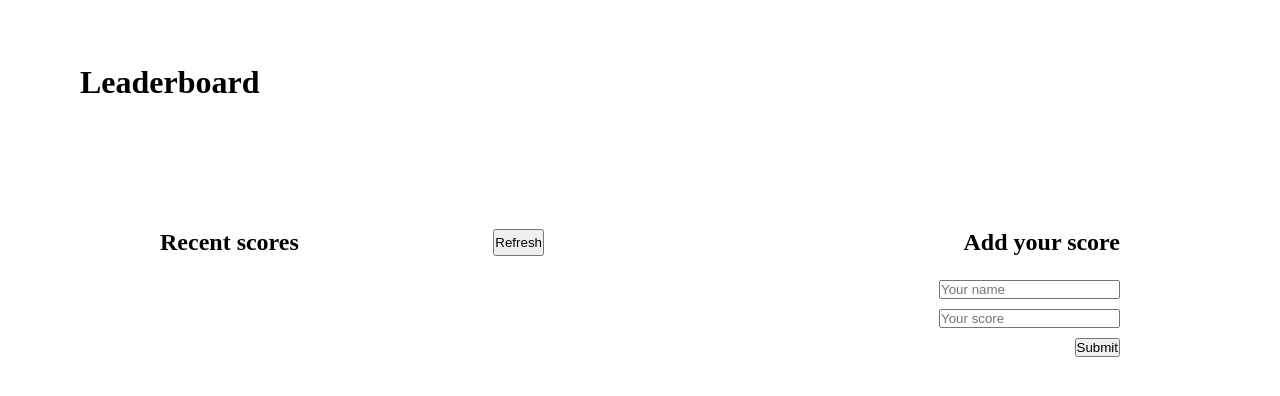
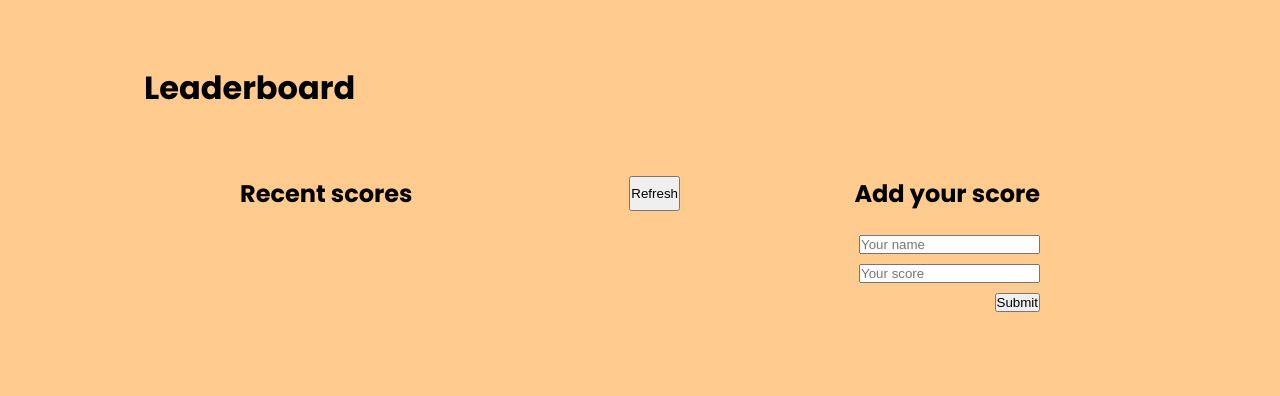
Before and after one commit to HSMathebula/LeaderBoard, a website built with webpack: page src/index.html in a window 1280 px wide. Built offline with nearby package versions, Linux system fonts and the light colour scheme.

Commit message:
Update readme file

```diff
--- a/src/style.css
+++ b/src/style.css
@@ -1,22 +1,31 @@
+@import url('https://fonts.googleapis.com/css2?family=Playfair+Display&family=Poppins:ital,wght@0,200;0,400;0,700;1,400&display=swap');
+
 * {
   padding: 0;
   margin: 0;
 }
 
+body {
+  font-family: 'Poppins', sans-serif;
+  height: 90vh;
+  background-color: #ffcb8f;
+}
+
 #title {
-  margin: 2em 0 4em 2.5em;
+  margin: 2em 0 2em 4.5em;
 }
 
 main {
   display: flex;
   justify-content: space-between;
   flex-wrap: wrap;
-  margin: 0 10em;
+  margin: 0 15em;
 }
 
 .scores {
   display: flex;
   justify-content: space-between;
+  margin-bottom: 1em;
 }
 
 .add-header {
@@ -41,5 +50,13 @@ aside {
 section {
   display: flex;
   flex-direction: column;
-  min-width: 40%;
+  min-width: 55%;
 }
+
+.result:nth-child(even) {
+  background: #ccc;
+}
+
+.result:nth-child(odd) {
+  background: #fff;
+}
```
Also changed, not shown: README.md, dist/main.js, leaderboard.png (added).
